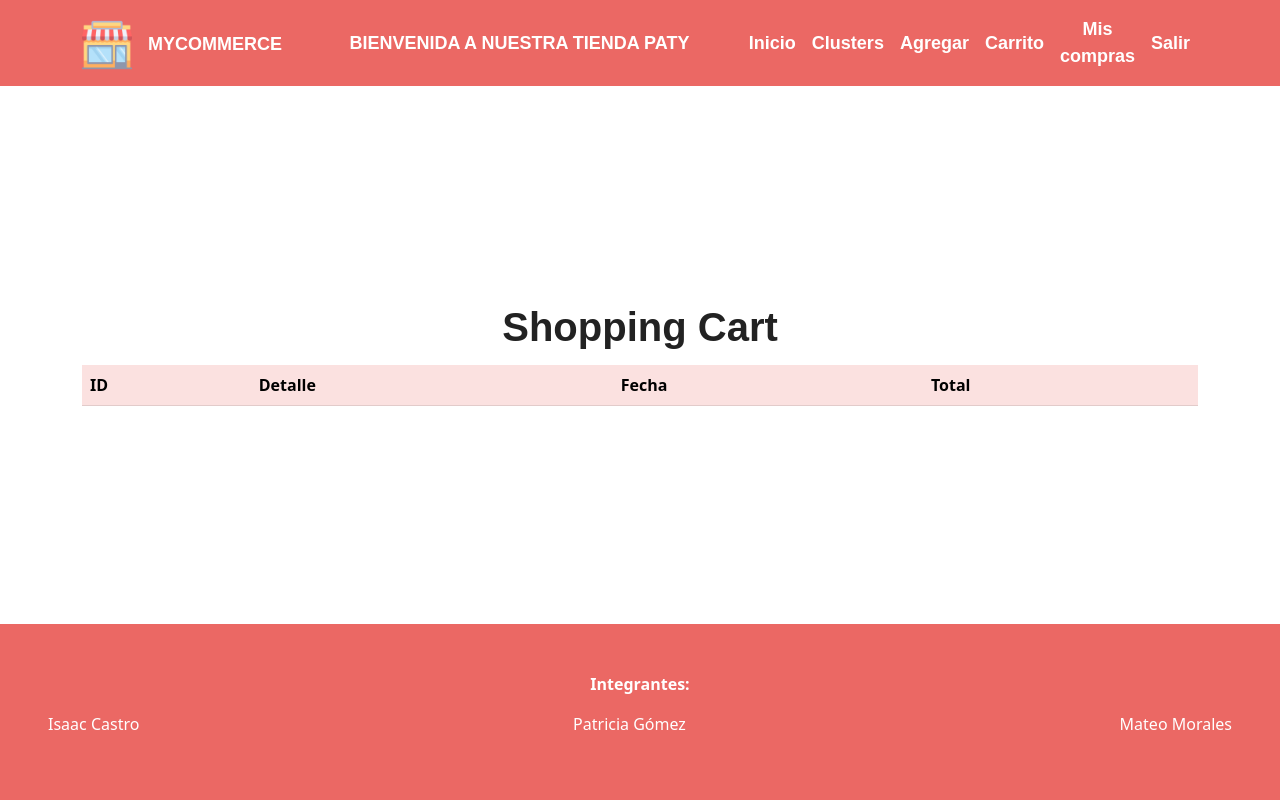
After one commit to waguilars/minimarket-classifier, a Flask app: page /compras in a window 1280 px wide. The commit adds this page. Run offline with Flask 2, Linux system fonts and the light colour scheme; a user stored in the database is signed in; lists and menus that the app fills with data are empty; some libraries are stand-ins or nearby versions; some web fonts are replaced.

Commit message:
payment ok

```diff
--- a/app.py
+++ b/app.py
@@ -1,3 +1,4 @@
+import datetime
 from flask import Flask
 from flask import render_template, url_for, flash, request, redirect, Response, make_response
 from flask.json import jsonify
@@ -5,6 +6,7 @@ from flask_login import LoginManager, login_required, login_user, logout_user, c
 from controllers import products
 from controllers.users import User
 from utils.clusters import get_clusters
+from datetime import datetime
 
 import sqlite3
 import json
@@ -95,8 +97,8 @@ def add_cart(product_id):
                 datos = []
             actualizar = False
             for dato in datos:
-                if dato["id"] == id:
-                    dato["cantidad"] = form.cantidad.data
+                if dato["id"] == form.id.data:
+                    dato["cantidad"] = form.cantidad.data + dato["cantidad"]
                     actualizar = True
 
             if not actualizar:
@@ -108,6 +110,21 @@ def add_cart(product_id):
         else:
             form.cantidad.errors.append("No hay artículos suficientes.")
     return render_template("cart_add.html", form=form, art=art, user=current_user.get_data())
+
+@app.route('/carrito/delete/<int:id>')
+def delete_item(id):
+    try:
+        datos = json.loads(request.cookies.get(str(current_user.get_id())))
+    except:
+        datos = []
+
+    for item in datos:
+        if item['id'] == id:
+            datos.remove(item)
+
+    resp = make_response(redirect(url_for('show_carrito')))
+    resp.set_cookie(str(current_user.get_id()), json.dumps(datos))
+    return resp
 
 @app.route('/login', methods=['GET', 'POST'])
 def login():
@@ -180,6 +197,47 @@ def get_sub_categories(category_name):
     return jsonify(sub_categories)
 
 
+@app.route('/checkout', methods=['POST'])
+def make_payment():
+    try:
+        datos = json.loads(request.cookies.get(str(current_user.get_id())))
+    except:
+        datos = []
+    if len(datos) == 0:
+        return redirect(url_for('index'))
+
+    date = datetime.now()
+    date = datetime.timestamp(date)
+    total = 0
+    for item in datos:
+        prod = products.get_product_by_id(item['id'])
+        subtotal = prod['PRICE'] * item['cantidad']
+        total += subtotal
+
+    payment = (date, total, int(current_user.get_id()))
+
+    conn = sqlite3.connect('app.db')
+    curs = conn.cursor()
+    curs.execute('insert into payments(date, total, user_id) values(?,?,?);', payment)
+    payment_id = curs.lastrowid
+
+    detail = []
+    for item in datos:
+        subtotal = prod['PRICE'] * item['cantidad']
+        detail.append( (item['id'], item['cantidad'], subtotal, payment_id) )
+
+    curs.executemany('insert into payment_detail(product_id, quantity, sub_total, payment_id) values(?,?,?,?);', detail)
+    conn.commit()
+    datos = []
+    resp = make_response(render_template('thanks.html', user=current_user.get_data()))
+    resp.set_cookie(str(current_user.get_id()), json.dumps(datos))
+    return resp
+
+@app.route('/compras')
+@login_required
+def get_compras():
+    return render_template('compras.html', user= current_user.get_data())
+
 @app.route('/clusters')
 def get_products_by_cluster():
     prods = products.products
--- a/templates/base.html
+++ b/templates/base.html
@@ -34,29 +34,32 @@
       {% endif %}
       <div class="collapse navbar-collapse">
         <ul class="navbar-nav ms-auto mb-2 mb-lg-0">
-          <li class="nav-item">
+          <li class="nav-item align-self-center">
             <a class="nav-link active" href="/">Inicio</a>
           </li>
-          <li class="nav-item">
+          <li class="nav-item align-self-center">
             <a class="nav-link active" href="/clusters">Clusters</a>
           </li>
           {% if not user %}
-          <li class="nav-item">
+          <li class="nav-item align-self-center">
             <a class="nav-link active" href="/registro">Registro</a>
           </li>
-          <li class="nav-item">
+          <li class="nav-item align-self-center">
             <a class="nav-link active" href="/login">Iniciar Sesion</a>
           </li>
           {% else %}
           {% if user.names == "paty"%}
-          <li class="nav-item">
+          <li class="nav-item align-self-center">
             <a class="nav-link active" href="/nuevo-producto">Agregar</a>
           </li>
           {% endif %}
-          <li class="nav-item">
+          <li class="nav-item align-self-center">
             <a class="nav-link active" href="/carrito">Carrito</a>
           </li>
-          <li class="nav-item">
+          <li class="nav-item align-self-center text-center">
+            <a class="nav-link active" href="/compras">Mis compras</a>
+          </li>
+          <li class="nav-item align-self-center">
             <a class="nav-link active" href="/logout">Salir</a>
           </li>
           {% endif %}
--- a/templates/cart_add.html
+++ b/templates/cart_add.html
@@ -2,7 +2,7 @@
 <div class="container">
   <div class="row">
     <div class="col-md-4 text-center">
-      <img src={{art['IMAGE URL']}} alt="">
+      <img class="img-fluid" src={{art['IMAGE URL']}} alt="">
     </div>
 
     <div class="col-md-6">
--- /dev/null
+++ b/templates/compras.html
@@ -0,0 +1,21 @@
+{% extends "base.html" %} {% block content %}
+
+<div class="container">
+  <div class="row">
+    <div class="col">
+      <h1 class="text-center my-3">Shopping Cart</h1>
+
+      <table class="table table-primary">
+        <thead>
+          <tr>
+            <th>ID</th>
+            <th>Detalle</th>
+            <th>Fecha</th>
+            <th>Total</th>
+          </tr>
+        </thead>
+      </table>
+    </div>
+  </div>
+</div>
+{% endblock %}
```
Also changed, not shown: templates/cart.html (+11 -0 lines), templates/thanks.html (added, +8 -0 lines), app.db, appv1.db (added).
